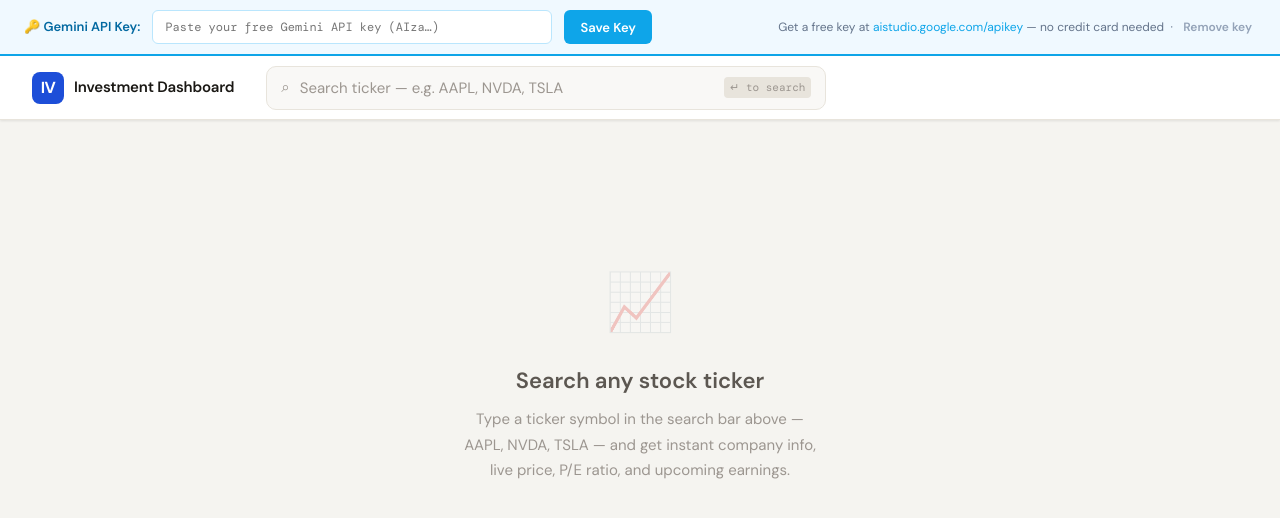
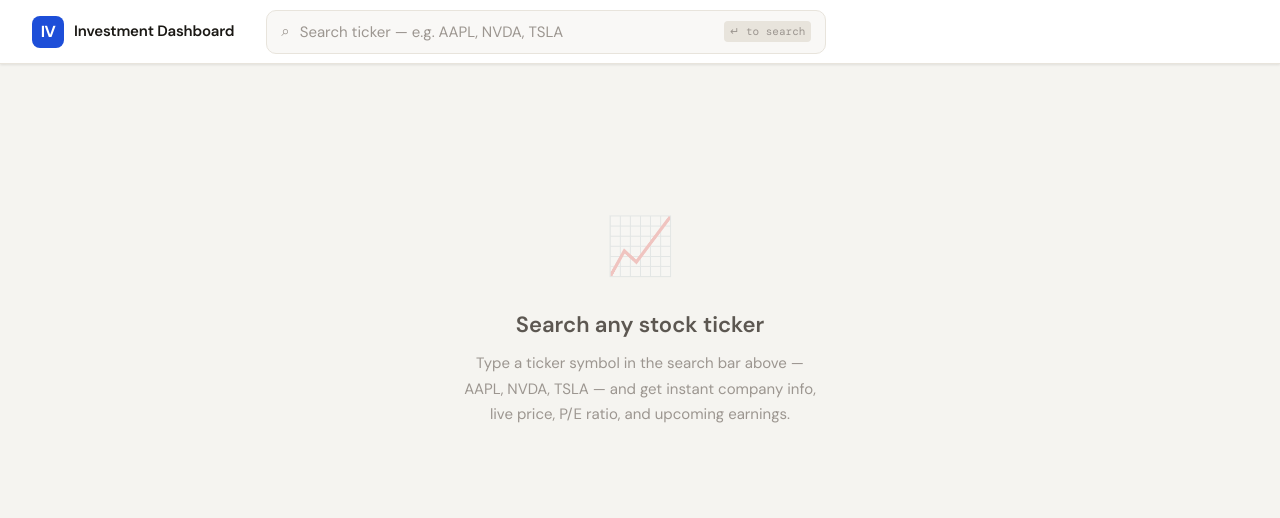
Before and after one commit to dwainlobopires-alt/Investment-Dash, a plain HTML site: page index.html in a window 1280 px wide. Drawn offline with nearby package versions, Linux system fonts and the light colour scheme.

Commit message:
Update index.html

```diff
--- a/index.html
+++ b/index.html
@@ -780,83 +780,10 @@ main {
 .form4-link   { font-size: 12px; color: var(--accent); text-decoration: none; flex-shrink: 0; }
 .form4-link:hover { text-decoration: underline; }
 .form4-empty  { padding: 20px 0; font-size: 14px; color: var(--txt3); }
-/* ── GEMINI KEY BANNER ────────────────────────────────────────── */
-.key-banner {
-  background: #f0f9ff;
-  border-bottom: 2px solid #0ea5e9;
-  padding: 10px 24px;
-  display: flex;
-  align-items: center;
-  gap: 12px;
-  flex-wrap: wrap;
-  font-size: 13px;
-}
-.key-banner.has-key {
-  background: #f0fdf4;
-  border-bottom-color: #22c55e;
-}
-.key-banner label {
-  font-weight: 600;
-  color: #0369a1;
-  white-space: nowrap;
-}
-.key-banner.has-key label { color: #166534; }
-.key-banner input {
-  flex: 1;
-  min-width: 240px;
-  max-width: 400px;
-  height: 34px;
-  padding: 0 12px;
-  font-family: 'DM Mono', monospace;
-  font-size: 12px;
-  border: 1px solid #bae6fd;
-  border-radius: 6px;
-  outline: none;
-  background: white;
-  color: #1e293b;
-}
-.key-banner input:focus { border-color: #0ea5e9; }
-.key-banner button {
-  height: 34px;
-  padding: 0 16px;
-  font-size: 13px;
-  font-weight: 600;
-  font-family: inherit;
-  background: #0ea5e9;
-  color: white;
-  border: none;
-  border-radius: 6px;
-  cursor: pointer;
-  white-space: nowrap;
-}
-.key-banner button:hover { background: #0284c7; }
-.key-banner .key-status { font-weight: 600; color: #166534; font-size: 12px; }
-.key-banner .key-hint { color: #64748b; margin-left: auto; font-size: 12px; }
-.key-banner .key-hint a { color: #0ea5e9; text-decoration: none; }
-.key-banner .key-clear {
-  background: none; border: none; color: #94a3b8;
-  cursor: pointer; font-size: 12px; padding: 0 4px;
-}
-.key-banner .key-clear:hover { color: var(--red); }
 </style>
 <script src="https://cdnjs.cloudflare.com/ajax/libs/Chart.js/4.4.1/chart.umd.js"></script>
 </head>
 <body>
-
-<div class="key-banner" id="keyBanner">
-  <label>🔑 Gemini API Key:</label>
-  <input type="password" id="geminiKeyInput"
-    placeholder="Paste your free Gemini API key (AIza…)"
-    spellcheck="false"
-    onkeydown="if(event.key==='Enter') saveGeminiKey()">
-  <button onclick="saveGeminiKey()">Save Key</button>
-  <span class="key-status" id="keyStatus"></span>
-  <span class="key-hint">
-    Get a free key at <a href="https://aistudio.google.com/apikey" target="_blank">aistudio.google.com/apikey</a>
-    — no credit card needed &nbsp;·&nbsp;
-    <button class="key-clear" onclick="clearGeminiKey()" title="Remove saved key">Remove key</button>
-  </span>
-</div>
 
 <header>
   <div class="logo">
@@ -1088,39 +1015,12 @@ async function loadTicker(sym) {
 }
 
 // ── PHASE 1: live price + company overview (fast) ─────────────────
-// ── GEMINI KEY MANAGEMENT ─────────────────────────────────────────
-const GEMINI_KEY_STORE = 'iv_gemini_key';
-
-function getGeminiKey() { return localStorage.getItem(GEMINI_KEY_STORE) || ''; }
-
-function saveGeminiKey() {
-  const val = document.getElementById('geminiKeyInput').value.trim();
-  if (!val) return;
-  localStorage.setItem(GEMINI_KEY_STORE, val);
-  document.getElementById('geminiKeyInput').value = '';
-  refreshKeyBanner();
-}
-
-function clearGeminiKey() {
-  localStorage.removeItem(GEMINI_KEY_STORE);
-  refreshKeyBanner();
-}
-
-function refreshKeyBanner() {
-  const key = getGeminiKey();
-  const banner = document.getElementById('keyBanner');
-  const status = document.getElementById('keyStatus');
-  const input  = document.getElementById('geminiKeyInput');
-  if (key) {
-    banner.classList.add('has-key');
-    status.textContent = '✓ Key saved (' + key.slice(0, 8) + '…)';
-    input.placeholder = 'Key saved — paste a new one to replace';
-  } else {
-    banner.classList.remove('has-key');
-    status.textContent = '';
-    input.placeholder = 'Paste your free Gemini API key (AIza…)';
-  }
-}
+// ── GEMINI KEY (hardcoded) ────────────────────────────────────────
+const HARDCODED_GEMINI_KEY = 'AIzaSyAdIOYRqs2b1i04IO8hk4i7jrYhFLI54cI';
+function getGeminiKey() { return HARDCODED_GEMINI_KEY; }
+function saveGeminiKey() {}
+function clearGeminiKey() {}
+function refreshKeyBanner() {}
 
 // ── GEMINI HELPER (no search tool — uses free tier) ───────────────
 async function callGemini(prompt, maxTokens) {
```
